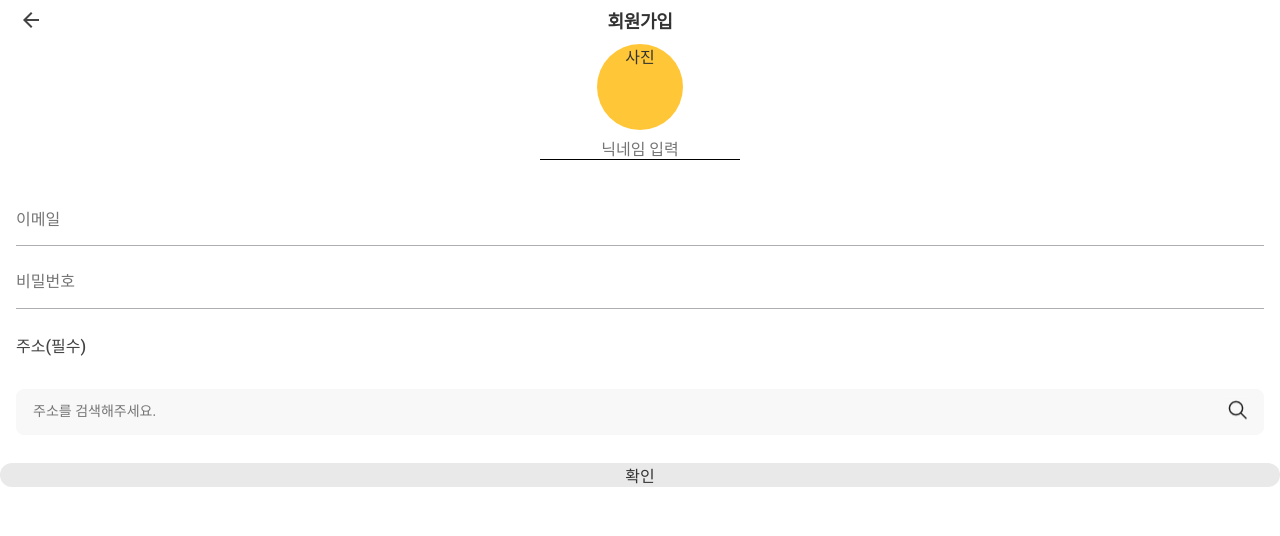
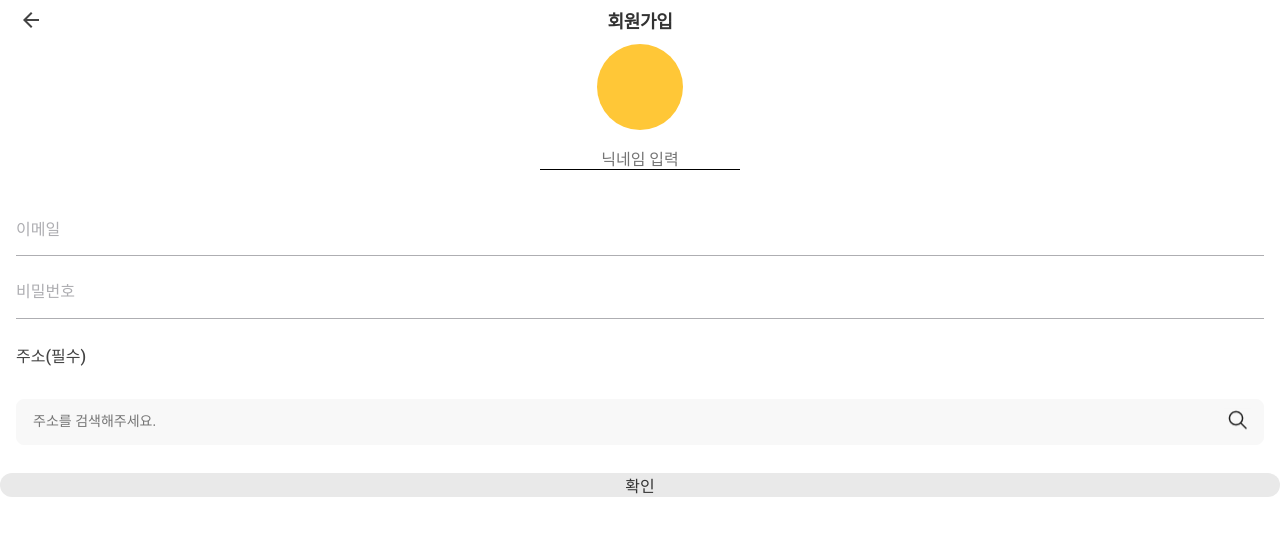
Before and after one commit to wanted-hackareer/frontend, a Vue app: page /register in a window 1280 px wide. Shown: the top 536 px of the page. Built offline with nearby package versions, Linux system fonts and the light colour scheme; a web font is replaced by a local one.

Commit message:
[update] 회원가입 페이지 수정

```diff
--- a/src/pages/RegisterPage/RegisterPage.css
+++ b/src/pages/RegisterPage/RegisterPage.css
@@ -18,7 +18,7 @@
     line-height: 120%;
     text-align: center;
     color: #434343;
-    margin-top: 10px;
+    margin-top: 20px;
     margin-bottom: 10px;
 }
 .register-input-container {
@@ -36,6 +36,10 @@
 }
 .register-input {
     margin-bottom: 10px;
+}
+.passwd-input::placeholder,
+.register-input::placeholder {
+    color: #aeaeb2;
 }
 .register-input,
 .passwd-input {
@@ -67,3 +71,6 @@
 .register__button--active {
     background: #ffd568;
 }
+.address-error {
+    margin-top: 10px;
+}
--- a/src/pages/RegisterPage/RegisterPage.vue
+++ b/src/pages/RegisterPage/RegisterPage.vue
@@ -3,20 +3,20 @@
         <Header headerNavigationTitle="회원가입" />
         <div class="app-container">
             <div class="register-container">
-                <div class="register-profile__image">사진</div>
-                <input class="register-nickname__input" v-model="userNickNameValue" ref="nickName" placeholder="닉네임 입력" />
-                <div v-if="errorList.nickNameBlank.length !== 0" class="login-error">{{ errorList.nickNameBlank }}</div>
+                <div class="register-profile__image"></div>
+                <input class="register-nickname__input" v-model="userNickName" ref="nickName" placeholder="닉네임 입력" />
+                <div v-if="errorList.nickNameBlank.length !== 0" class="error-text">{{ errorList.nickNameBlank }}</div>
                 <div class="register-input-container">
-                    <input class="register-input" type="text" v-model="userEmailValue" ref="userEmail" placeholder="이메일" />
-                    <div v-if="errorList.emailBlank.length !== 0" class="login-email-error login-error">{{ errorList.emailBlank }}</div>
-                    <input class="passwd-input" type="password" v-model="userPasswordValue" ref="password" placeholder="비밀번호" />
-                    <div v-if="errorList.passwordBlank.length !== 0" class="login-error">{{ errorList.passwordBlank }}</div>
+                    <input class="register-input" type="text" v-model="userEmail" ref="userEmail" placeholder="이메일" />
+                    <div v-if="errorList.emailBlank.length !== 0" class="login-email-error error-text">{{ errorList.emailBlank }}</div>
+                    <input class="passwd-input" type="password" v-model="userPassword" ref="password" placeholder="비밀번호" />
+                    <div v-if="errorList.passwordBlank.length !== 0" class="error-text">{{ errorList.passwordBlank }}</div>
                 </div>
                 <div class="register-address-container">
                     <div class="register-adderss-title">주소(필수)</div>
                     <SearchInputComponent :isRegister="true" @getSearchData="execDaumPostcode" />
                     <div>{{ addressList.city }} {{ addressList.district }} {{ addressList.street }}</div>
-                    <div v-if="errorList.addressBlank.length !== 0" class="login-error">{{ errorList.addressBlank }}</div>
+                    <div v-if="errorList.addressBlank.length !== 0" class="address-error error-text">{{ errorList.addressBlank }}</div>
                 </div>
             </div>
             <div class="register__button" :class="{ 'register__button--active': addressList.active }" @click="clickSignUp">확인</div>
@@ -31,53 +31,21 @@ const userHelper = createNamespacedHelpers("userStore");
 
 export default {
     name: "RegisterPage",
-    data() {
-        return {};
-    },
     components: {
         Header,
         SearchInputComponent,
     },
-    computed: {
-        ...userHelper.mapState({
-            userEmail: (state) => state.userEmail,
-            password: (state) => state.password,
-            addressList: (state) => state.addressList,
-            userNickName: (state) => state.userNickName,
-            errorList: (state) => state.errorList,
-        }),
-        ...userHelper.mapGetters(["validateNickName", "validateUserName"]),
-
-        userEmailValue: {
-            get() {
-                return this.userEmail;
-            },
-            set(value) {
-                this.UPDATE_USER_EMAIL(value);
-            },
-        },
-
-        userPasswordValue: {
-            get() {
-                return this.password;
-            },
-            set(value) {
-                this.UPDATE_PASSWORD(value);
-            },
-        },
-
-        userNickNameValue: {
-            get() {
-                return this.userNickName;
-            },
-            set(value) {
-                this.UPDATE_USER_NICKNAME(value);
-            },
-        },
+    data() {
+        return {
+            userNickName: "",
+            userEmail: "",
+            userPassword: "",
+            addressList: { city: "", district: "", street: "", active: false },
+            errorList: { nickNameBlank: "", emailBlank: "", passwordBlank: "", addressBlank: "" },
+        };
     },
     methods: {
-        ...userHelper.mapMutations(["UPDATE_USER_EMAIL", "UPDATE_PASSWORD", "UPDATE_USER_NICKNAME"]),
-        ...userHelper.mapActions(["postSignUp", "resetErrorList"]),
+        ...userHelper.mapActions(["postSignUp"]),
 
         execDaumPostcode() {
             new window.daum.Postcode({
@@ -89,27 +57,68 @@ export default {
                 },
             }).open(this.$refs.embed);
         },
-        validate() {
-            if (this.validateNickName()) {
+        resetErrorList() {
+            this.errorList.nickNameBlank = "";
+            this.errorList.emailBlank = "";
+            this.errorList.passwordBlank = "";
+            this.errorList.addressBlank = "";
+        },
+        validateNickName() {
+            if (this.userNickName.length === 0) {
+                this.errorList.nickNameBlank = "닉네임을 입력해주세요.";
                 this.$refs.nickName.focus();
                 return true;
-            } else if (this.validateUserName()) {
+            }
+        },
+
+        validateUserEmail() {
+            const re = /^[0-9a-zA-Z]([-_.]?[0-9a-zA-Z])*@[0-9a-zA-Z]([-_.]?[0-9a-zA-Z])*.[a-zA-Z]{2,3}$/i;
+            if (this.userEmail.length === 0) {
+                this.errorList.emailBlank = "이메일을 입력해주세요.";
                 this.$refs.userEmail.focus();
                 return true;
+            } else if (!re.test(this.userEmail)) {
+                this.errorList.emailBlank = "이메일 형식을 맞춰주세요.";
+                this.$refs.userEmail.focus();
+                return true;
+            } else return false;
+        },
+
+        validatePassword() {
+            if (this.userPassword.length === 0) {
+                this.errorList.passwordBlank = "비밀번호를 입력해주세요.";
+                this.$refs.password.focus();
+                return true;
+            } else return false;
+        },
+        validateAddress() {
+            if (this.addressList["city"].length === 0) {
+                this.errorList.addressBlank = "주소를 선택해주세요.";
+                return true;
+            } else return false;
+        },
+
+        validate() {
+            this.resetErrorList();
+            if (this.validateNickName()) {
+                return true;
+            } else if (this.validateUserEmail()) {
+                return true;
             } else if (this.validatePassword()) {
-                this.$refs.password.focus();
                 return true;
             } else if (this.validateAddress()) {
                 return true;
-            } else return false;
+            }
+            return false;
         },
         clickSignUp() {
-            this.resetErrorList();
             if (this.validate()) return;
-            // else {
-            //     this.resetErrorList();
-            //     this.postSignUp();
-            // }
+            this.postSignUp({
+                userEmail: this.userEmail,
+                userNickName: this.userNickName,
+                password: this.userPassword,
+                addressList: { city: this.addressList.city, district: this.addressList.district, street: this.addressList.street },
+            });
         },
     },
 };
```
